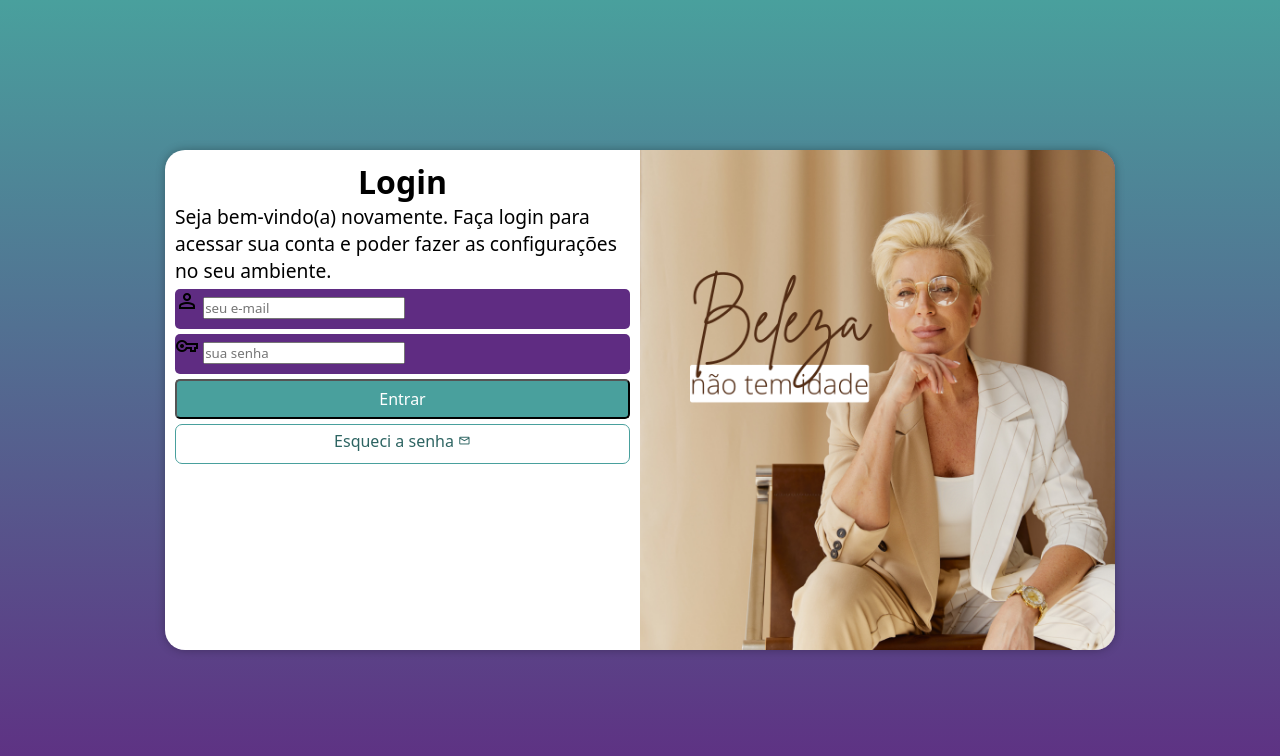
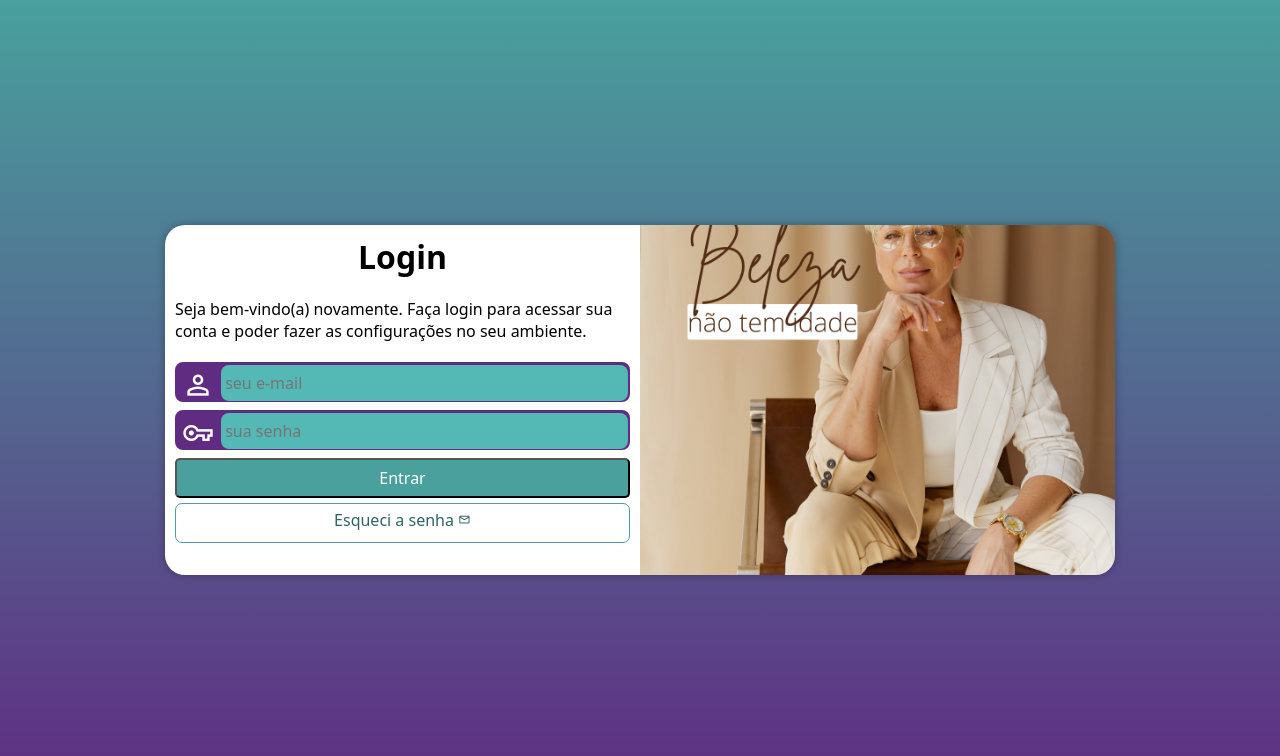
Before and after one commit to juniorgomes99/projeto-login2, a plain HTML site: page index.html in a window 1280 px wide. Drawn offline with nearby package versions, Linux system fonts and the light colour scheme.

Commit message:
att final

```diff
--- a/estilos/media-query.css
+++ b/estilos/media-query.css
@@ -5,7 +5,8 @@
         background-image: linear-gradient(to top, #5f2c82, #49a09d);
     }
     section#login {
-        width: 90vw;
+        width: 80vw;
+        height: 280px;
     }
 
     section#login > div#imagem {
@@ -26,6 +27,7 @@
     }
     section#login {
         width: 950px;
+        height: 350px;
     }
 
     section#login > div#imagem {
@@ -44,7 +46,8 @@
     }
 
     div#formulario > p {
-        font-size: 1.2em;
+        font-size: 1em;
+        margin: 20px 0px;
     }
 
 }
--- a/estilos/style.css
+++ b/estilos/style.css
@@ -29,7 +29,7 @@ section#login {
     position: absolute;
     top: 50%;
     left: 50%;
-    transform: translate(-50%, -50%);
+
     overflow: hidden;
 
     background-color: white;
@@ -40,6 +40,7 @@ section#login {
 
     transition: width 0.3s, height 0.3s;
     transition-timing-function: ease;
+    transform: translate(-50%, -50%);
 }
 
 section#login > div#imagem {
@@ -66,15 +67,39 @@ div#formulario > p {
 
 form > div.campo {
     background-color: #5f2c82;
+    border: 2px solid #5f2c82;
     display: block;
     width: 100%;
     height: 40px;
-    border-radius: 5px;
-    margin: 5px 0px;
+    border-radius: 8px;
+    margin: 8px 0px;
 }
 
 div.campo > label {
     display: none;
+}
+
+div.campo > span {
+    color: white;
+    /*background-color: black;*/
+    font-size: 2em;
+    width: 40px;
+    padding: 5px;
+}
+
+div.campo > input {
+    background-color: #54b8b5;
+    font-size: 1em;
+    width: calc(100% - 44.5px);
+    height: 100%;
+    border: 0px;
+    border-radius: 8px;
+    padding: 4px;
+    transform: translateY(-12px);
+}
+
+div.campo > input:focus-within {
+    background-color: white;
 }
 
 form > input[type=submit] {
```
